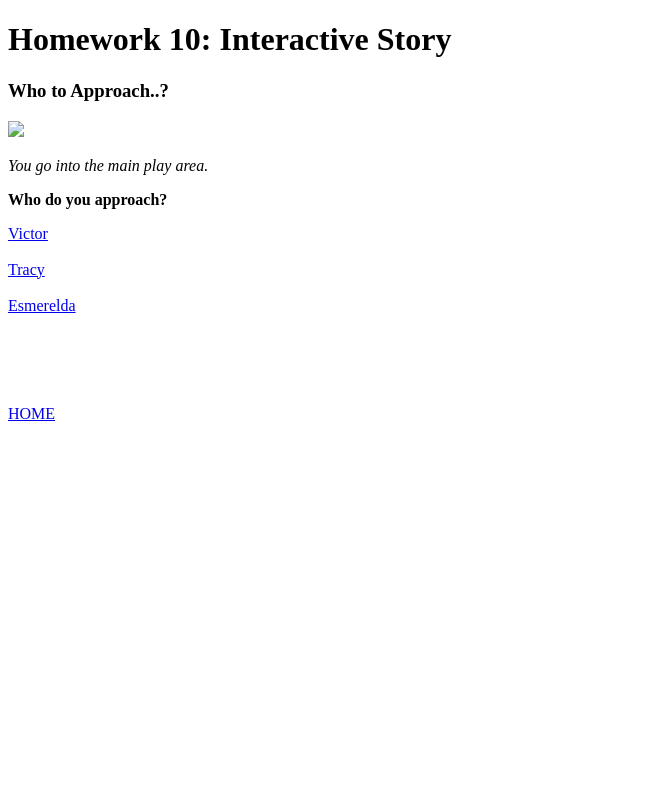
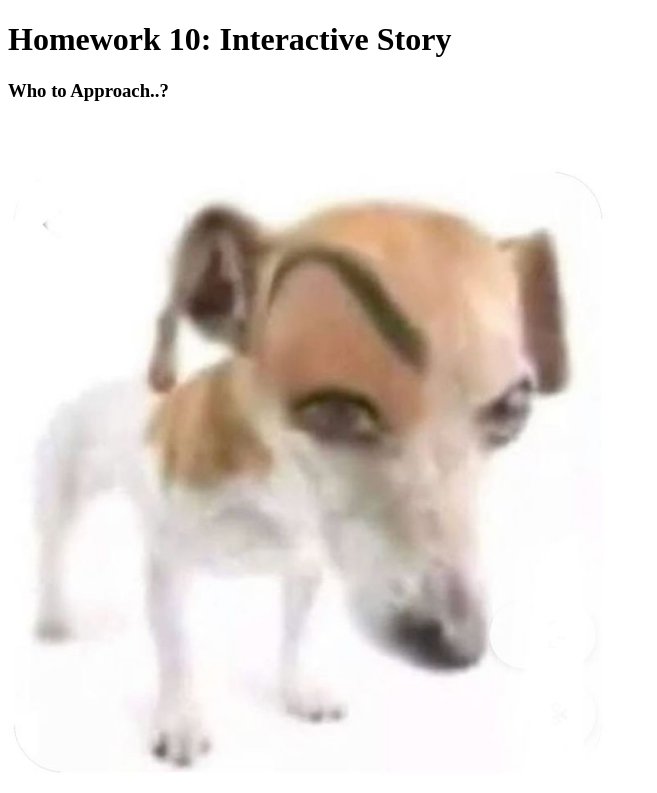
Before and after one commit to michellerivera93/michellewebsite, a plain HTML site: page inquire.html in a window 1280 px wide. Shown: the top 793 px of the page, without its empty margins (0-657 px from the left). Drawn offline with Linux system fonts and the light colour scheme.

Commit message:
Update inquire.html

```diff
--- a/inquire.html
+++ b/inquire.html
@@ -10,7 +10,7 @@
 <body>
 <h1>Homework 10: Interactive Story </h1>
 <h3>Who to Approach..?</h3>
-<img src="images/inquisitive.png" width="600px">
+<img src="inquisitive.png" width="600px">
 
  <p><i>
     You go into the main play area.
```
